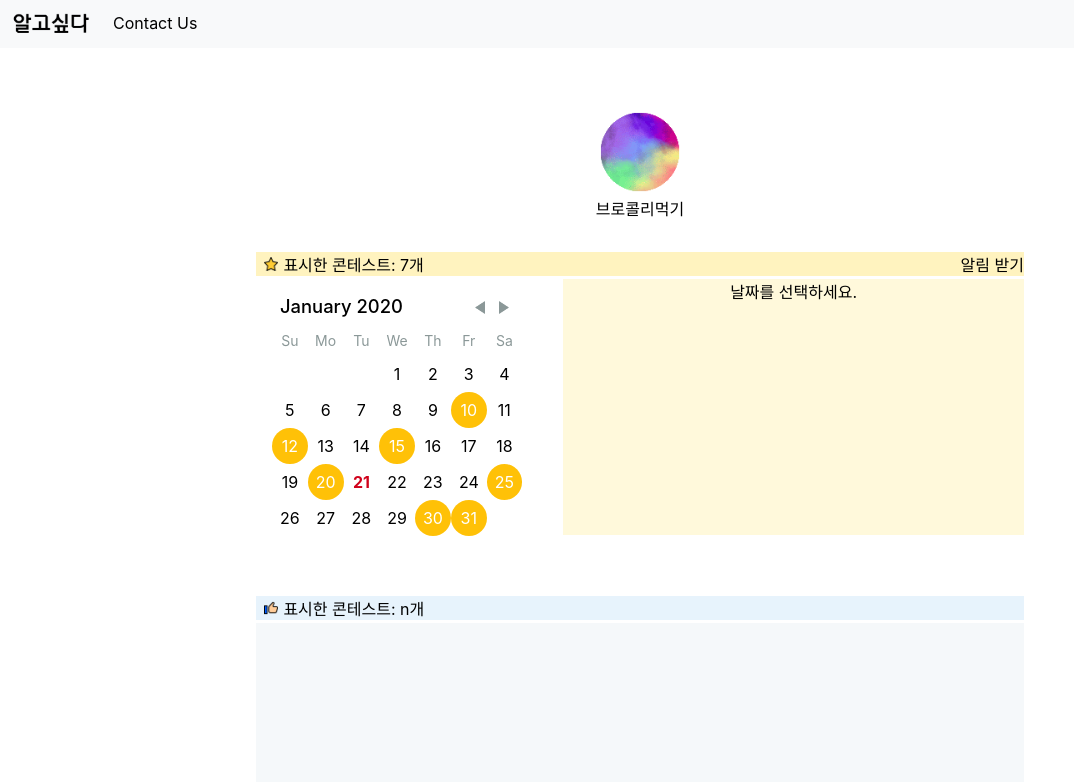
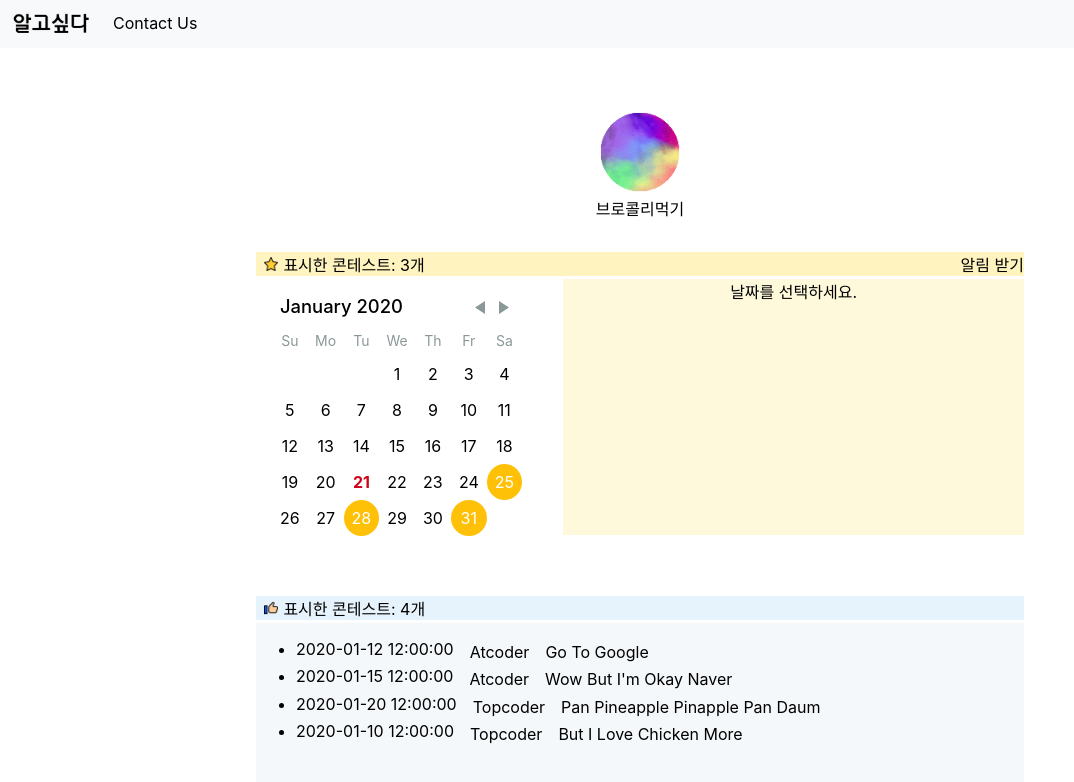
Before and after one commit to forbid403/pathfinder, a React (Create React App) app in the folder client/: page /mypage in a window 1280 px wide. Shown: the top 782 px of the page, without its empty margins (0-1074 px from the left). Built offline with nearby package versions, Linux system fonts and the light colour scheme.

Commit message:
[create] done with mypage functions

```diff
--- /dev/null
+++ b/client/src/components/MyPage/LikeItemList.js
@@ -0,0 +1,52 @@
+import React, { Component } from 'react';
+
+class LikeItemList extends Component {
+
+  dateToString(date) {
+    const year = date.getFullYear();
+
+    let month = date.getMonth() + 1;
+    if (month < 10) month = '0' + month;
+
+    let day = date.getDate();
+    if (day < 10) day = '0' + day;
+
+    let hour = date.getHours();
+    if (hour < 10) hour = '0' + hour;
+
+    let min = date.getMinutes();
+    if (min < 10) min = '0' + min;
+
+    let sec = date.getSeconds();
+    if (sec < 10) sec = '0' + sec;
+
+    return year + "-" + month + "-" + day + " " + hour + ":" + min + ":" + sec;
+  }
+
+  render() {
+    const { contests } = this.props;
+
+    return (
+      <ul>
+        {contests.map(item => {
+          return (
+          <li
+            style = {{height: "1.7rem"}}
+            key={item.title}>
+            <div
+                style = {{float: "left", display:"inline"}}>
+                  {this.dateToString(item.startTime)}</div>
+            <div
+                style = {{float: "left", display:"inline"}}>　{item.site}</div>
+            <div
+                style = {{float: "left", display:"inline"}}
+                onClick={() => { window.open(item.url) }}>　{item.title}</div>
+          </li>
+      );
+    })}
+  </ul>
+    )
+  }
+}
+
+export default LikeItemList;
--- a/client/src/components/MyPage/MyPage.js
+++ b/client/src/components/MyPage/MyPage.js
@@ -1,5 +1,6 @@
 import React, {Component, Fragment} from 'react';
 import StarItemList from './StarItemList';
+import LikeItemList from './LikeItemList';
 import StarListTemplate from './StarListTemplate'
 import DayPicker from 'react-day-picker';
 import logo from '../../images/logo_black.png';
@@ -16,13 +17,15 @@ class MyPage extends Component{
         this.handleDayClick = this.handleDayClick.bind(this);
 
         this.state = {
+            staredContests: [
+                {site:"Leetcode", title:"Junior Contest 2020 Jan", startTime:new Date("2020-01-31 12:00:00"), duration:"2.0", url:"http://www.google.com"},
+                {site:"Leetcode", title:"Weekly 124 Contest", startTime:new Date("2020-01-28 12:00:00"), duration:"2.0", url:"http://www.google.com"},
+                {site:"Atcoder", title:"I Love Algorithm", startTime:new Date("2020-01-25 13:00:00"), duration:"2.0", url:"http://www.google.com"},
+            ],
             likedContests: [
                 {site:"Atcoder", title:"Go To Google", startTime:new Date("2020-01-12 12:00:00"), duration:"2.0", url:"http://www.google.com"},
                 {site:"Atcoder", title:"Wow But I'm Okay Naver", startTime:new Date("2020-01-15 12:00:00"), duration:"2.0", url:"http://www.naver.com"},
                 {site:"Topcoder", title:"Pan Pineapple Pinapple Pan Daum", startTime:new Date("2020-01-20 12:00:00"), duration:"2.0", url:"http://www.daum.net"},
-                {site:"Leetcode", title:"Junior Contest 2020 Jan", startTime:new Date("2020-01-31 12:00:00"), duration:"2.0", url:"http://www.google.com"},
-                {site:"Leetcode", title:"Weekly 124 Contest", startTime:new Date("2020-01-30 12:00:00"), duration:"2.0", url:"http://www.google.com"},
-                {site:"Atcoder", title:"I Love Algorithm", startTime:new Date("2020-01-25 13:00:00"), duration:"2.0", url:"http://www.google.com"},
                 {site:"Topcoder", title:"But I Love Chicken More", startTime:new Date("2020-01-10 12:00:00"), duration:"2.0", url:"http://www.google.com"},
             ],
             selectedDay: undefined,
@@ -32,14 +35,14 @@ class MyPage extends Component{
     }
 
     handleDayClick(day) {
-        const {likedContests} = this.state;
+        const {staredContests} = this.state;
 
         this.setState({selectedDay : day});
 
         let filtered = [];
         const selected = new Date(day).setHours(0, 0, 0, 0);
         console.log(new Date(day))
-        filtered = likedContests.filter(contest =>
+        filtered = staredContests.filter(contest =>
             new Date(contest.startTime).setHours(0, 0, 0, 0)
                === selected);
 
@@ -47,14 +50,14 @@ class MyPage extends Component{
     }
 
     render(){
-        const {likedContests} = this.state;
+        const {staredContests} = this.state;
         let modifiers = {
             colorMe: [],
         };
 
-        for (let i in likedContests)
+        for (let i in staredContests)
         {
-            const contest = likedContests[i];
+            const contest = staredContests[i];
             const date = new Date(contest.startTime);
             const year = date.getFullYear();
             const month = date.getMonth();
@@ -102,7 +105,7 @@ class MyPage extends Component{
                         alt = "star"/>
                     <div clssName = "mypage-star-text"
                          style = {{display: "inline"}}>
-                    표시한 콘테스트: {this.state.likedContests.length}개
+                    표시한 콘테스트: {this.state.staredContests.length}개
                     </div>
                     <div className = "mypage-star-alarm"
                          style = {{display: "inline", float: "right"}}>
@@ -143,12 +146,16 @@ class MyPage extends Component{
                         alt = "like"/>
                     <div clssName = "mypage-star-text"
                          style = {{display: "inline"}}>
-                    표시한 콘테스트: n개
+                    표시한 콘테스트: {this.state.likedContests.length}개
                     </div>
                 </div>
 
                 <div className = "mypage-like-wrapper">
                     <div className = "mypage-like-list-wrapper">
+                        <StarListTemplate>
+                                    <LikeItemList
+                                        contests={this.state.likedContests} />
+                        </StarListTemplate>
                     </div>
                 </div>
 
```
